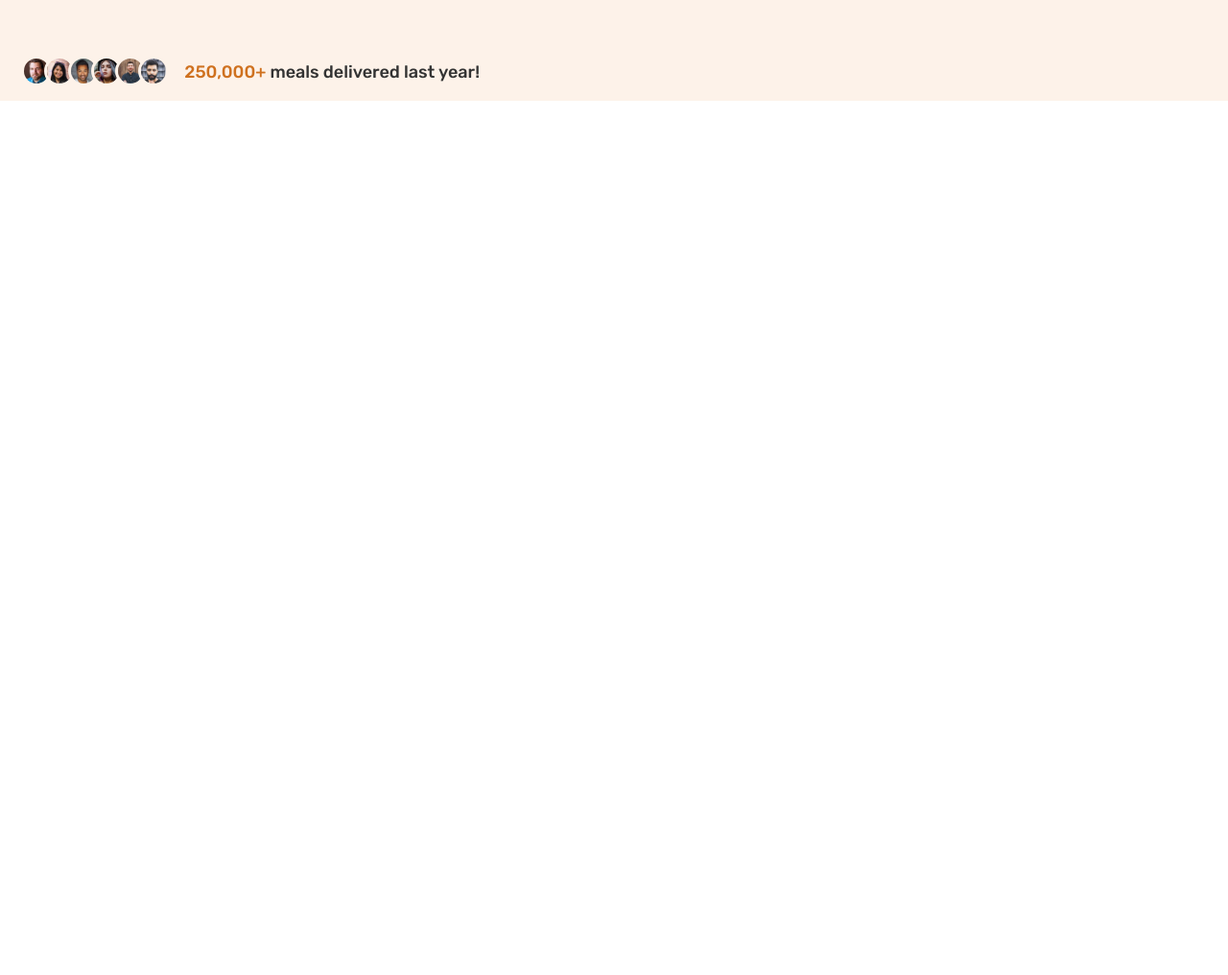
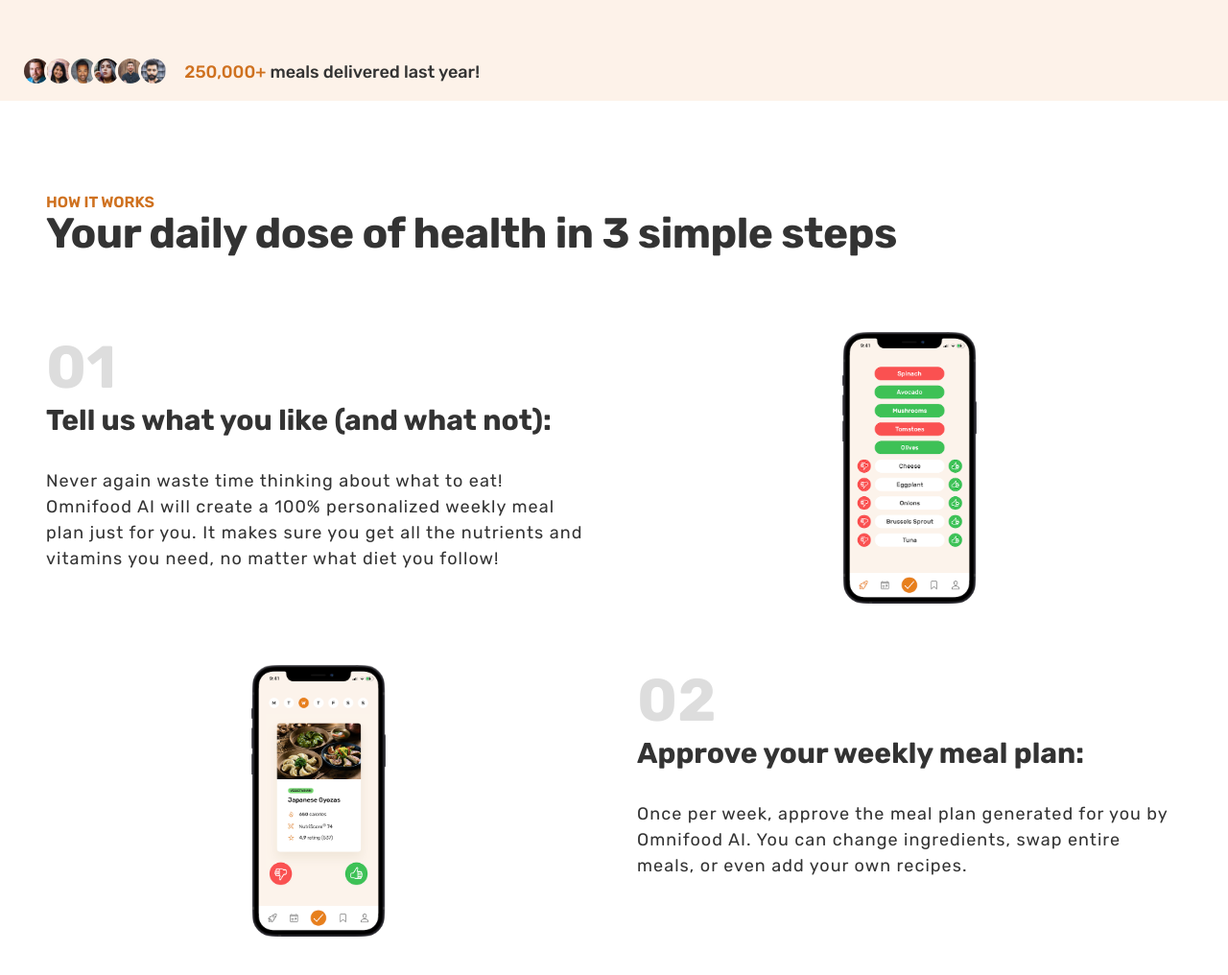
Before and after one commit to EdonaElshani/OmniFood, a plain HTML site: page index.html in a window 1280 px wide. Shown: the part 516-1532 px from the top of the page at 96% size. Before the commit the page ends 800 px from the top, so only its background shows below. Drawn offline with Linux system fonts and the light colour scheme.

Commit message:
Added content and slice on step section

```diff
--- a/css/costum.css
+++ b/css/costum.css
@@ -3,6 +3,8 @@
 /*NGJYRAT:
 TINTS: #fdf2e9  #f8d8bd  #eea564
 SHADES: #170d03  #a15818    #5c320e
+border radius: 8px;
+shadow:
 */
 /*******HEADER********/
 .header {
@@ -89,3 +91,50 @@ font-weight: 500;
 .delivered-meal{
 color: #cf711f;
 }
+
+/*******HERO END********/
+
+/*******STEPS START********/
+
+.steps{
+  padding: 0 4.8rem;
+}
+.steps-header{
+  padding: 9.6rem 0 6.4rem 0;
+}
+.steps-header-description{
+font-weight: 600;
+text-transform: uppercase;
+font-size: 1.6rem;
+color: #cf711f;
+}
+.steps-content{
+  display: grid;
+  grid-template-columns: repeat(2, 1fr);
+  gap: 6.4rem 4.8rem;
+  justify-items: center;
+}
+
+.steps-content img{
+  width: 35%;
+}
+.step-no {
+font-size: 6.2rem;
+font-weight: 700;
+color: #ddd;
+}
+.step-description{
+font-size: 1.8rem;
+letter-spacing: 1.05px;
+line-height: 1.5;
+}
+
+.step-img{
+  display: flex;
+  justify-content: center;
+}
+.step-title{
+  margin-bottom: 3.2rem;
+}
+
+/*******STEPS END********/
--- a/css/general.css
+++ b/css/general.css
@@ -18,20 +18,32 @@ body {
   font-family: "Rubik", sans-serif;
   color: #333;
 }
-.btn-lg{
+.btn-lg {
   font-size: 1.6rem;
   padding: 0.8rem 1.6rem;
 }
-.btn-sm{
+.btn-sm {
   font-size: 1.8rem;
   padding: 1.2rem 2.4rem;
 }
-.primary-header {
-  font-size: 5.2rem;
+.primary-header, .secondary-header{
   line-height: 1.05;
   letter-spacing: -0.5px;
   font-weight: 700;
+}
+.primary-header {
+  font-size: 5.2rem;
   margin-bottom: 2.4rem;
+}
+
+.secondary-header{
+font-size: 4.4rem;
+margin-bottom: 1.6rem;
+}
+.ternary-header{
+  font-size: 3rem;
+  margin-bottom: 1.2rem;
+
 }
 .btn:link,
 .btn:visited {
@@ -68,3 +80,9 @@ body {
 .mr-top {
   margin-top: 9.6rem;
 }
+.pb-lg{
+  padding-bottom: 9.6rem !important;
+}
+.pt-lg{
+  padding-top: 9.6rem !important;
+}
--- a/index.html
+++ b/index.html
@@ -9,6 +9,7 @@
     <title>OmniFood</title>
   </head>
   <body>
+
     <header class="header">
       <div class="logo">
         <img src="img/omnifood-logo.png" alt="OmniFood Logo" />
@@ -19,11 +20,14 @@
           <li><a class="menu" href="#">Meals</a></li>
           <li><a class="menu" href="#">Testimonials</a></li>
           <li><a class="menu" href="#">Pricing</a></li>
-          <li><a class="btn btn-primary btn-sm" href="#">Try it for free</a></li>
+          <li>
+            <a class="btn btn-primary btn-sm" href="#">Try it for free</a>
+          </li>
         </ul>
       </div>
     </header>
 
+    <main>
     <section class="hero-section">
       <div class="hero">
         <div class="hero-description">
@@ -35,7 +39,9 @@
             healthy again. Tailored to your personal tastes and nutritional
             needs.
           </p>
-          <a class="btn btn-primary mr-right btn-lg" href="">Start eating well</a>
+          <a class="btn btn-primary mr-right btn-lg" href=""
+            >Start eating well</a
+          >
           <a class="btn btn-secondary" href="">Learn more &darr;</a>
 
           <div class="costumer mr-top">
@@ -48,7 +54,10 @@
               <img src="img/customers/6.jpg" alt="Costumer 6" />
             </div>
             <div class="costumer-description">
-              <p><span class="delivered-meal">250,000+</span> meals delivered last year!</p>
+              <p>
+                <span class="delivered-meal">250,000+</span> meals delivered
+                last year!
+              </p>
             </div>
           </div>
         </div>
@@ -57,5 +66,61 @@
         </div>
       </div>
     </section>
+
+    <section class="steps">
+      <div class="steps-header">
+        <span class="steps-header-description">How it works</span>
+        <h2 class="secondary-header">
+          Your daily dose of health in 3 simple steps
+        </h2>
+      </div>
+      <div class="steps-content">
+
+        <div class="step-one-content">
+          <div class="step-no">01</div>
+          <div class="step-title">
+            <h3 class="ternary-header">Tell us what you like (and what not):</h3>
+          </div>
+          <div class="step-description">
+            <p>Never again waste time thinking about what to eat! Omnifood AI will create a 100% personalized weekly meal plan just for you.
+              It makes sure you get all the nutrients and vitamins you need, no matter what diet you follow!</p>
+          </div>
+        </div>
+          <div class="step-img">
+            <img src="img/app/app-screen-1.png" alt="Iphone meal menu">
+          </div>
+          <div class="step-img">
+            <img src="img/app/app-screen-2.png" alt="Iphone featurebox">
+          </div>
+          <div class="step-two-content">
+            <div class="step-no">02</div>
+          <div class="step-title">
+            <h3 class="ternary-header">
+              Approve your weekly meal plan:
+            </h3>
+          </div>
+          <div class="step-description">
+            <p>Once per week, approve the meal plan generated for you by Omnifood AI. You can change ingredients, swap entire meals, or even add your own recipes.</p>
+          </div>
+          </div>
+
+
+          <div class="step-three-content">
+            <div class="step-no">03</div>
+          <div class="step-title">
+            <h3 class="ternary-header">Receive meals at convenient time:</h3>
+          </div>
+          <div class="step-description">
+            <p>Best chefs in town will cook your selected meal every day, and we will deliver it to your door whenever works best for you. You can change delivery schedule and address daily!</p>
+          </div>
+          </div>
+          <div class="step-img">
+            <img src="img/app/app-screen-3.png" alt="Iphone delivery">
+          </div>
+
+        </div>
+      </div>
+    </section>
+  </main>
   </body>
 </html>
```
